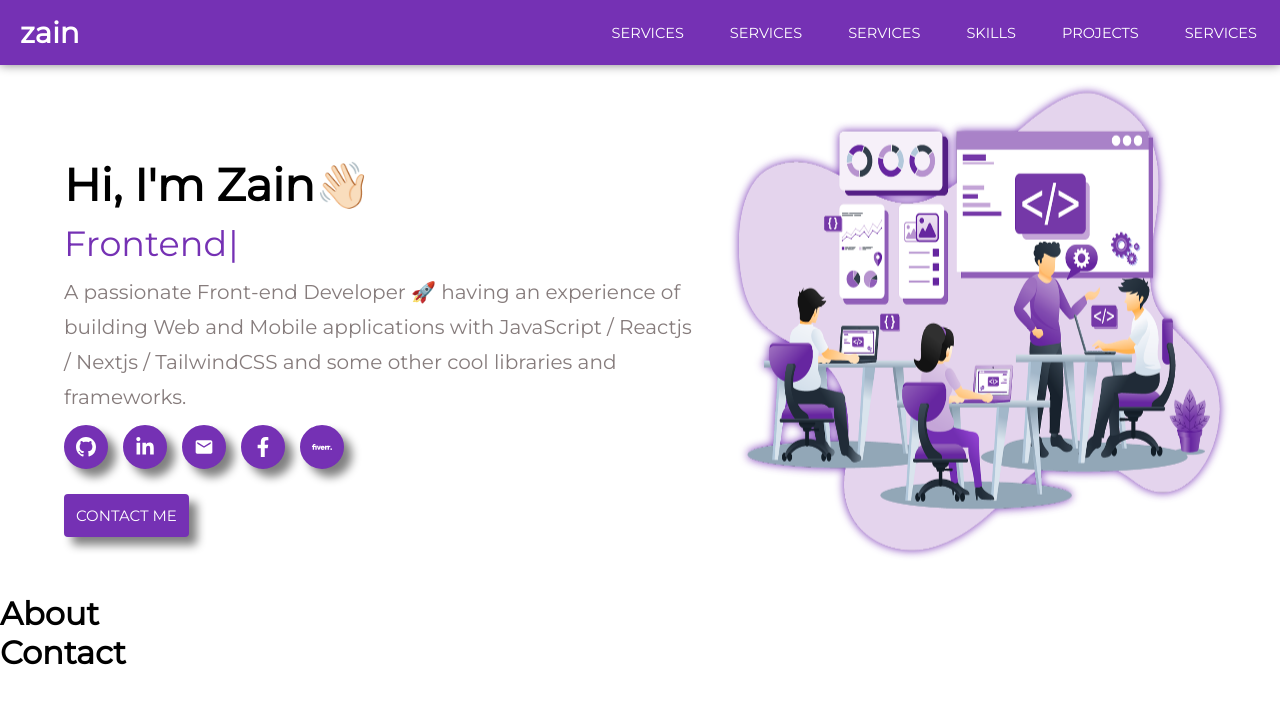
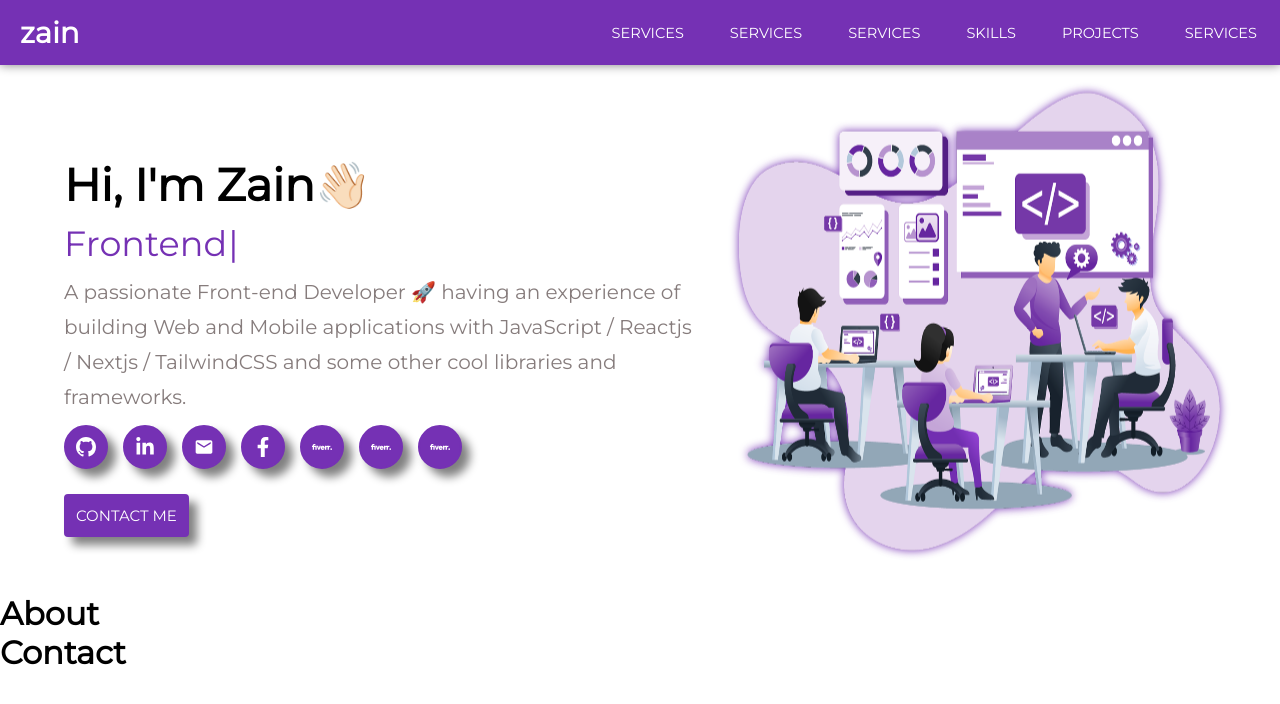
Before and after one commit to mzain42401/mzain, a React (Create React App) app: page / in a window 1280 px wide. Shown: the top 704 px of the page. Built offline with nearby package versions, Linux system fonts and the light colour scheme.

Commit message:
homepage

```diff
--- a/src/pages/home/Home.js
+++ b/src/pages/home/Home.js
@@ -53,7 +53,8 @@ const Home = () => {
                 <div className="homeLink"><a className="homeIcon" href="https://www.linkedin.com/in/m-zain-ali-3b3293256/" target="_blank"><FaLinkedinIn/></a>  </div>
                 <div className="homeLink"><a className="homeIcon" href=""><MdEmail/></a>  </div>
                 <div className="homeLink"><a className="homeIcon" href="https://www.facebook.com/profile.php?id=100068863491633" target="_blank"><FaFacebookF/></a>  </div>
-                <div className="homeLink"><a className="homeIcon" href="https://www.fiverr.com/mzain42401?up_rollout=true" target="_blank"><SiFiverr/></a>  </div>
+
+                <div className="homeLink"><a className="homeIcon" href="https://www.fiverr.com/mzain42401?up_rollout=true" target="_blank"><SiFiverr/></a>  </div> <div className="homeLink"><a className="homeIcon" href="https://www.fiverr.com/mzain42401?up_rollout=true" target="_blank"><SiFiverr/></a>  </div> <div className="homeLink"><a className="homeIcon" href="https://www.fiverr.com/mzain42401?up_rollout=true" target="_blank"><SiFiverr/></a>  </div>
 
 
 
```
